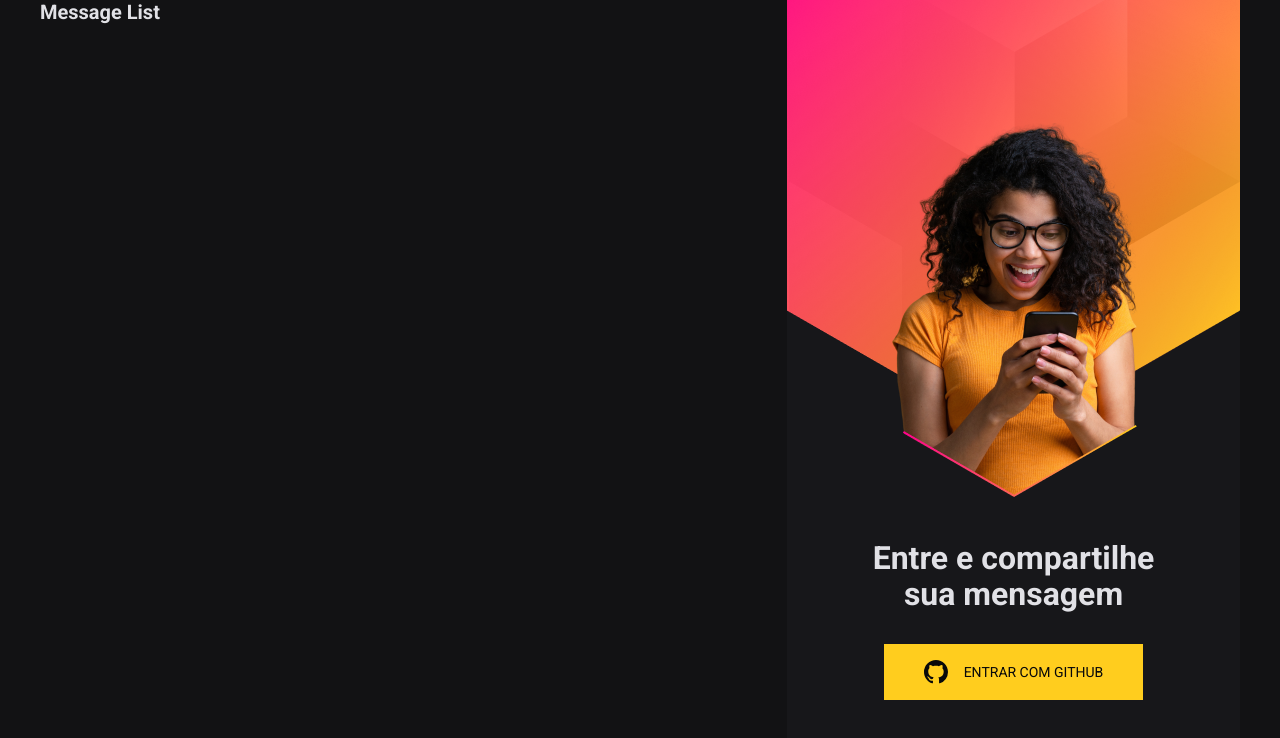
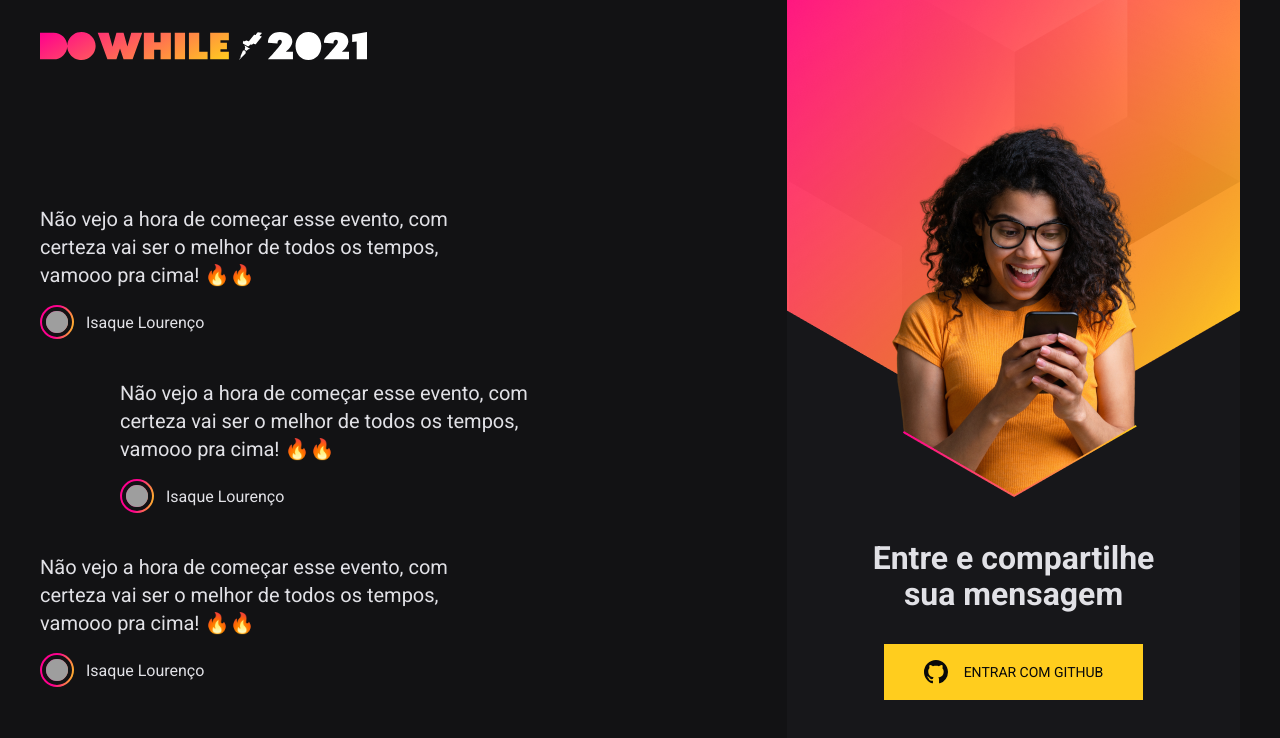
Before and after one commit to isaque-cwb/DoWhile2021, a React (Vite) app: page / in a window 1280 px wide. Shown: the top 738 px of the page. Built offline with nearby package versions, Linux system fonts and the light colour scheme; grey boxes are pictures that could not be loaded.

Commit message:
Estilizado página de entrada

```diff
--- a/src/LoginBox/styles.module.scss
+++ b/src/LoginBox/styles.module.scss
@@ -36,7 +36,6 @@
     }
 
     &:hover {
-        filter: brightness(0.9);
-
+        filter: brightness(0.85);
     }
 }
--- a/src/MessageList/index.tsx
+++ b/src/MessageList/index.tsx
@@ -1,5 +1,40 @@
+import styles from './styles.module.scss'
+
+import logoImg from '../assets/logo.svg'
+
 export function MessageList() {
     return (
-        <h1>Message List</h1>
+        <div className={styles.messageListWrapper} >
+            <img src={logoImg} alt="DoWhile 2021" />
+            <ul className={styles.messageList} >
+                <li className={styles.message} >
+                    <p className={styles.messageContent} >Não vejo a hora de começar esse evento, com certeza vai ser o melhor de todos os tempos, vamooo pra cima! 🔥🔥</p>
+                    <div className={styles.messageUser} >
+                        <div className={styles.userImage} >
+                            <img src="https://github.com/isaque-cwb.png" alt="avatar github" />
+                        </div>
+                        <span>Isaque Lourenço</span>
+                    </div>
+                </li>
+                <li className={styles.message} >
+                    <p className={styles.messageContent} >Não vejo a hora de começar esse evento, com certeza vai ser o melhor de todos os tempos, vamooo pra cima! 🔥🔥</p>
+                    <div className={styles.messageUser} >
+                        <div className={styles.userImage} >
+                            <img src="https://github.com/isaque-cwb.png" alt="avatar github" />
+                        </div>
+                        <span>Isaque Lourenço</span>
+                    </div>
+                </li>
+                <li className={styles.message} >
+                    <p className={styles.messageContent} >Não vejo a hora de começar esse evento, com certeza vai ser o melhor de todos os tempos, vamooo pra cima! 🔥🔥</p>
+                    <div className={styles.messageUser} >
+                        <div className={styles.userImage} >
+                            <img src="https://github.com/isaque-cwb.png" alt="avatar github" />
+                        </div>
+                        <span>Isaque Lourenço</span>
+                    </div>
+                </li>
+            </ul>
+        </div>
     )
 }
--- /dev/null
+++ b/src/MessageList/styles.module.scss
@@ -0,0 +1,62 @@
+.messageListWrapper {
+    display: flex;
+    flex-direction: column;
+
+    justify-content: space-between;
+    align-items: flex-start;
+
+    >img {
+        height: 28px;
+        margin: 32px 0;
+    }
+}
+
+.messageList {
+    list-style: none;
+    display: flex;
+    flex-direction: column;
+    justify-content: center;
+    gap: 40px;
+    flex: 1;
+}
+
+.message {
+    max-width: 440px;
+
+    &:nth-child(2) {
+        margin-left: 80px;
+    }
+
+    .messageContent {
+        font-size: 20px;
+        line-height: 28px;
+    }
+
+    .messageUser {
+
+        margin-top: 16px;
+        display: flex;
+        align-items: center;
+
+        .userImage {
+
+            padding: 2px;
+            background: linear-gradient(100deg, #ff008e 048%, #ffcd1e 100%);
+            border-radius: 50%;
+            line-height: 0;
+
+
+            img {
+                width: 30px;
+                height: 30px;
+                border-radius: 50%;
+                border: 4px solid #121214
+            }
+        }
+
+        span {
+            font-size: 16px;
+            margin-left: 12px;
+        }
+    }
+}
```
